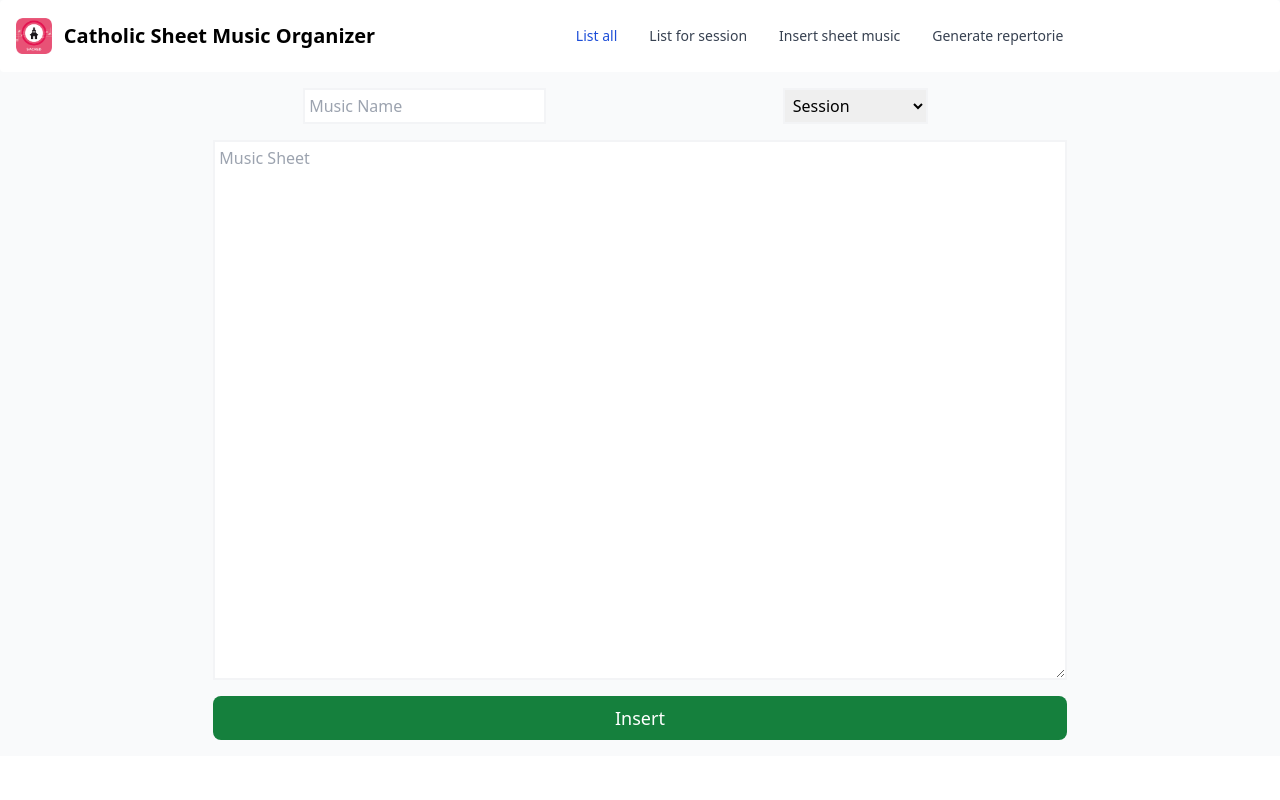
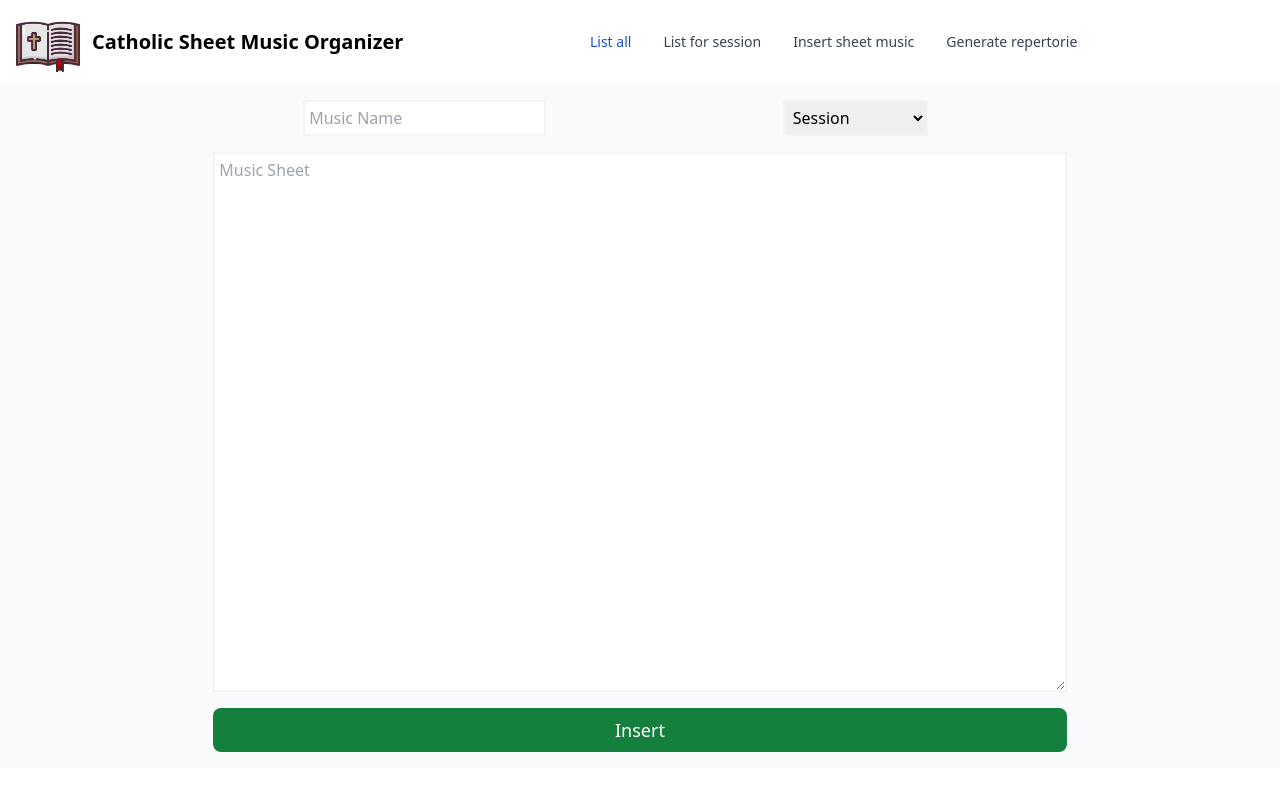
Before and after one commit to FernandoAvellar/cs50_FinalProject, a Flask app: page /insert in a window 1280 px wide. Run offline with Flask 3, Linux system fonts and the light colour scheme; some libraries are stand-ins or nearby versions.

Commit message:
novos icones

```diff
--- a/static/dist/css/output.css
+++ b/static/dist/css/output.css
@@ -773,6 +773,21 @@ video {
   display: none;
 }
 
+.size-8 {
+  width: 2rem;
+  height: 2rem;
+}
+
+.size-16 {
+  width: 4rem;
+  height: 4rem;
+}
+
+.size-12 {
+  width: 3rem;
+  height: 3rem;
+}
+
 .h-4 {
   height: 1rem;
 }
@@ -827,6 +842,10 @@ video {
 
 .w-full {
   width: 100%;
+}
+
+.w-4\/5 {
+  width: 80%;
 }
 
 .max-w-screen-xl {
@@ -1462,6 +1481,11 @@ video {
     display: none;
   }
 
+  .md\:size-16 {
+    width: 4rem;
+    height: 4rem;
+  }
+
   .md\:w-auto {
     width: auto;
   }
--- a/templates/insert.html
+++ b/templates/insert.html
@@ -3,7 +3,7 @@ main %}
 
 <form action="/insert" method="post" class="mt-4">
   <div
-    class="md:grid w-full md:grid-cols-2 gap-2 justify-items-center mx-auto lg:w-2/3"
+    class="md:grid w-4/5 md:grid-cols-2 gap-2 justify-items-center mx-auto lg:w-2/3"
   >
     <input
       autocomplete="off"
--- a/templates/layout.html
+++ b/templates/layout.html
@@ -7,6 +7,10 @@
     <title>
       Catholic sheet music organizer: {% block title %}{% endblock %}
     </title>
+    <link
+      rel="shortcut icon"
+      href="{{ url_for('static', filename='favicon.ico') }}"
+    />
     <link
       rel="stylesheet"
       href="{{url_for('static',filename='dist/css/output.css')}}"
@@ -24,7 +28,7 @@
           <a href="/" class="flex items-center">
             <img
               src="/static/header_icon.png"
-              class="mr-3 h-6 sm:h-9"
+              class="mr-3 size-12 md:size-16"
               alt="Flowbite Logo"
             />
             <span
```
Also changed, not shown: static/favicon.ico, static/header_icon.png.
